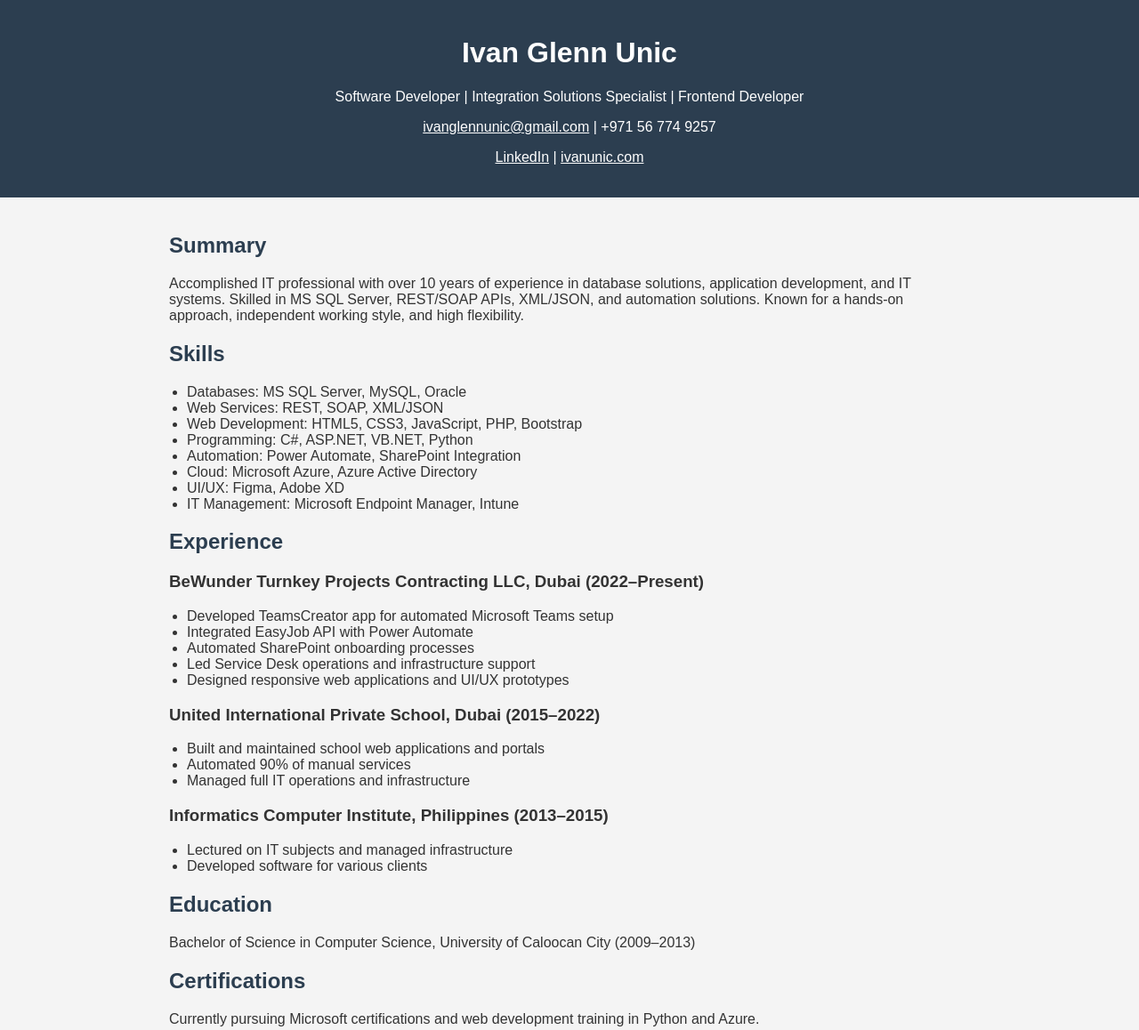
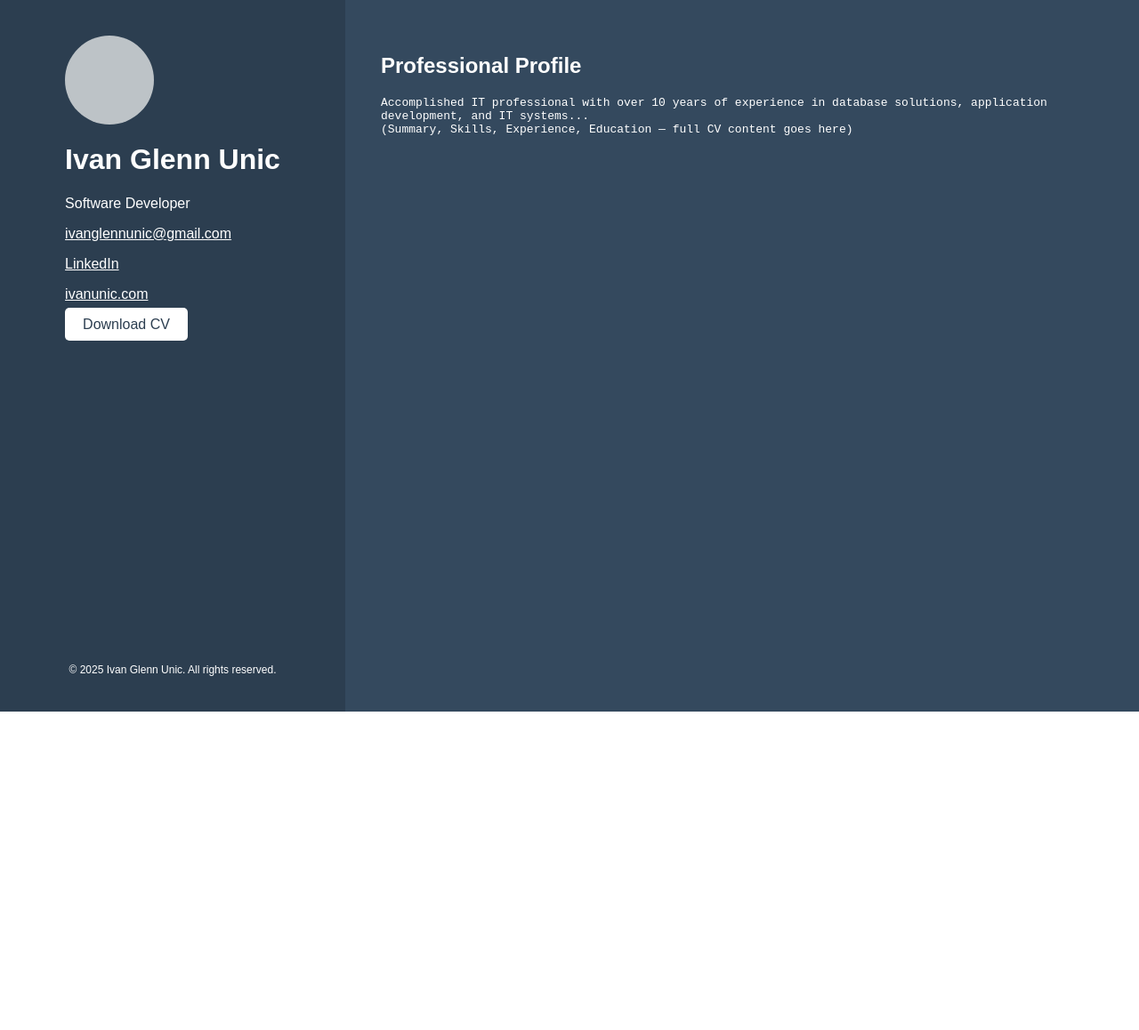
Before and after one commit to ivanglennunic/iamivanunic, a plain HTML site: page index.html in a window 1280 px wide. Shown: the top 1158 px of the page at 89% size. After the commit the page ends 800 px from the top, so only its background shows below. Drawn offline with Linux system fonts and the light colour scheme.

Commit message:
Update index.html

```diff
--- a/index.html
+++ b/index.html
@@ -8,93 +8,79 @@
     body {
       margin: 0;
       font-family: Arial, sans-serif;
-      background-color: #f4f4f4;
-      color: #333;
+      display: flex;
+      height: 100vh;
     }
-    header {
+    .sidebar {
       background-color: #2c3e50;
       color: white;
-      padding: 20px;
-      text-align: center;
+      width: 30%;
+      padding: 40px 20px;
+      display: flex;
+      flex-direction: column;
+      align-items: center;
+      justify-content: space-between;
     }
-    section {
-      padding: 20px;
-      max-width: 900px;
-      margin: auto;
+    .main-content {
+      background-color: #34495e;
+      color: white;
+      width: 70%;
+      padding: 40px;
+      overflow-y: auto;
     }
-    h2 {
+    .profile-pic {
+      width: 100px;
+      height: 100px;
+      border-radius: 50%;
+      background-color: #bdc3c7;
+      margin-bottom: 20px;
+    }
+    .social-icons a {
+      margin: 0 10px;
+      color: white;
+      text-decoration: none;
+      font-size: 18px;
+    }
+    .download-btn {
+      background-color: white;
       color: #2c3e50;
-    }
-    ul {
-      padding-left: 20px;
+      border: none;
+      padding: 10px 20px;
+      border-radius: 5px;
+      cursor: pointer;
+      margin-top: 20px;
+      text-decoration: none;
     }
     footer {
+      font-size: 12px;
       text-align: center;
-      padding: 10px;
-      background-color: #2c3e50;
-      color: white;
       margin-top: 40px;
+    }
+    pre {
+      white-space: pre-wrap;
+      word-wrap: break-word;
     }
   </style>
 </head>
 <body>
-
-<header>
-  <h1>Ivan Glenn Unic</h1>
-  <p>Software Developer | Integration Solutions Specialist | Frontend Developer</p>
-  <p><a href="mailto:ivanglennunic@gmail.com" style="color:white;">ivanglennunic@gmail.com</a> | +971 56 774 9257</p>
-  <p><a href="https://linkedin.com/in/ivanunic" style="color:white;">LinkedIn</a> | <a href="https://ivanunic.com" style="color:white;">ivanunic.com</a></p>
-</header>
-
-<section>
-  <h2>Summary</h2>
-  <p>Accomplished IT professional with over 10 years of experience in database solutions, application development, and IT systems. Skilled in MS SQL Server, REST/SOAP APIs, XML/JSON, and automation solutions. Known for a hands-on approach, independent working style, and high flexibility.</p>
-
-  <h2>Skills</h2>
-  <ul>
-    <li>Databases: MS SQL Server, MySQL, Oracle</li>
-    <li>Web Services: REST, SOAP, XML/JSON</li>
-    <li>Web Development: HTML5, CSS3, JavaScript, PHP, Bootstrap</li>
-    <li>Programming: C#, ASP.NET, VB.NET, Python</li>
-    <li>Automation: Power Automate, SharePoint Integration</li>
-    <li>Cloud: Microsoft Azure, Azure Active Directory</li>
-    <li>UI/UX: Figma, Adobe XD</li>
-    <li>IT Management: Microsoft Endpoint Manager, Intune</li>
-  </ul>
-
-  <h2>Experience</h2>
-  <h3>BeWunder Turnkey Projects Contracting LLC, Dubai (2022–Present)</h3>
-  <ul>
-    <li>Developed TeamsCreator app for automated Microsoft Teams setup</li>
-    <li>Integrated EasyJob API with Power Automate</li>
-    <li>Automated SharePoint onboarding processes</li>
-    <li>Led Service Desk operations and infrastructure support</li>
-    <li>Designed responsive web applications and UI/UX prototypes</li>
-  </ul>
-
-  <h3>United International Private School, Dubai (2015–2022)</h3>
-  <ul>
-    <li>Built and maintained school web applications and portals</li>
-    <li>Automated 90% of manual services</li>
-    <li>Managed full IT operations and infrastructure</li>
-  </ul>
-
-  <h3>Informatics Computer Institute, Philippines (2013–2015)</h3>
-  <ul>
-    <li>Lectured on IT subjects and managed infrastructure</li>
-    <li>Developed software for various clients</li>
-  </ul>
-
-  <h2>Education</h2>
-  <p>Bachelor of Science in Computer Science, University of Caloocan City (2009–2013)</p>
-
-  <h2>Certifications</h2>
-  <p>Currently pursuing Microsoft certifications and web development training in Python and Azure.</p>
-</section>
-
-<footer>
-  © 2025 Ivan Glenn Unic. All rights reserved.
-</footer>
-
+  <div class="sidebar">
+    <div>
+      <div class="profile-pic"></div>
+      <h1>Ivan Glenn Unic</h1>
+      <p>Software Developer</p>
+      <p><a href="mailto:ivanglennunic@gmail.com" style="color:white;">ivanglennunic@gmail.com</a></p>
+      <p><a href="https://linkedin.com/in/ivanunic" style="color:white;">LinkedIn</a></p>
+      <p><a href="https://ivanunic.com" style="color:white;">ivanunic.com</a></p>
+      <a class="download-btn" href="Ivan Glenn Unic - Software Developer 2025.pdf" download>Download CV</a>
+    </div>
+    <footer>© 2025 Ivan Glenn Unic. All rights reserved.</footer>
+  </div>
+  <div class="main-content">
+    <h2>Professional Profile</h2>
+    <pre>
+Accomplished IT professional with over 10 years of experience in database solutions, application development, and IT systems...
+(Summary, Skills, Experience, Education — full CV content goes here)
+    </pre>
+  </div>
 </body>
 </html>
```
